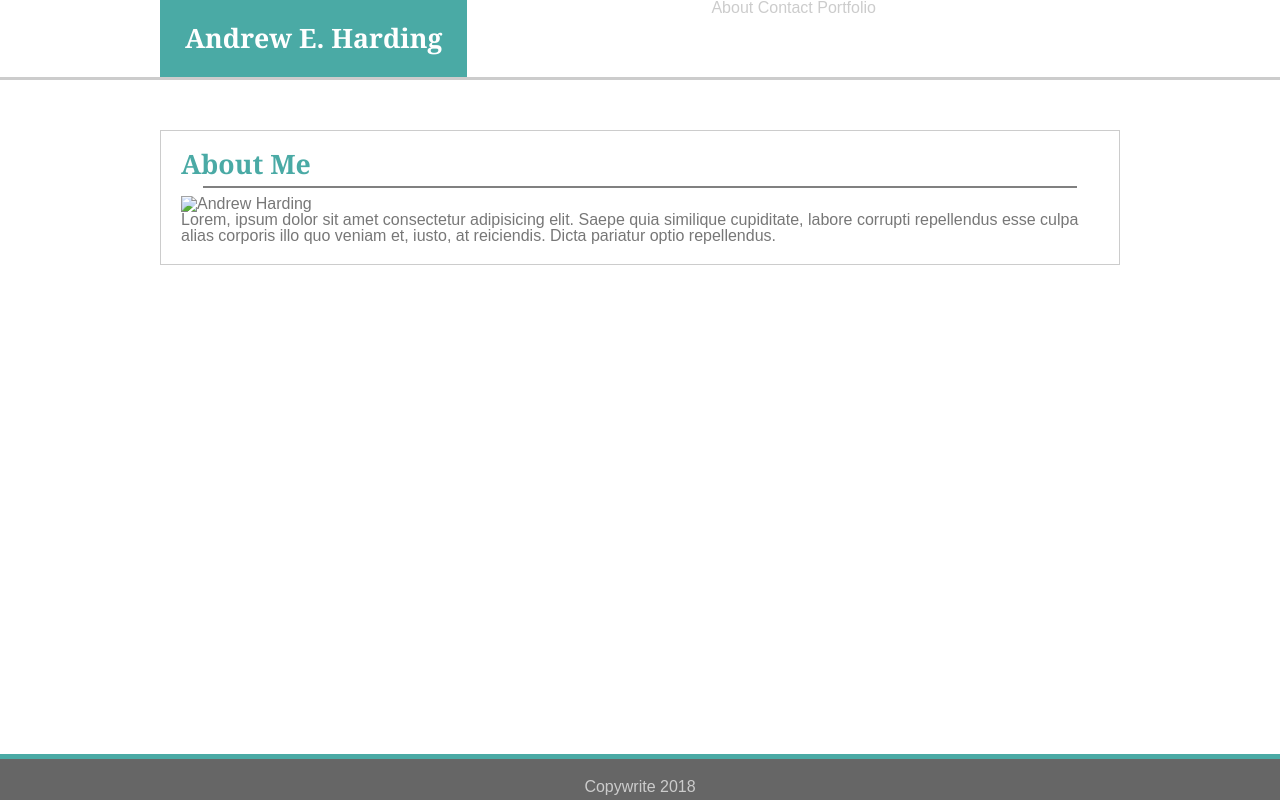
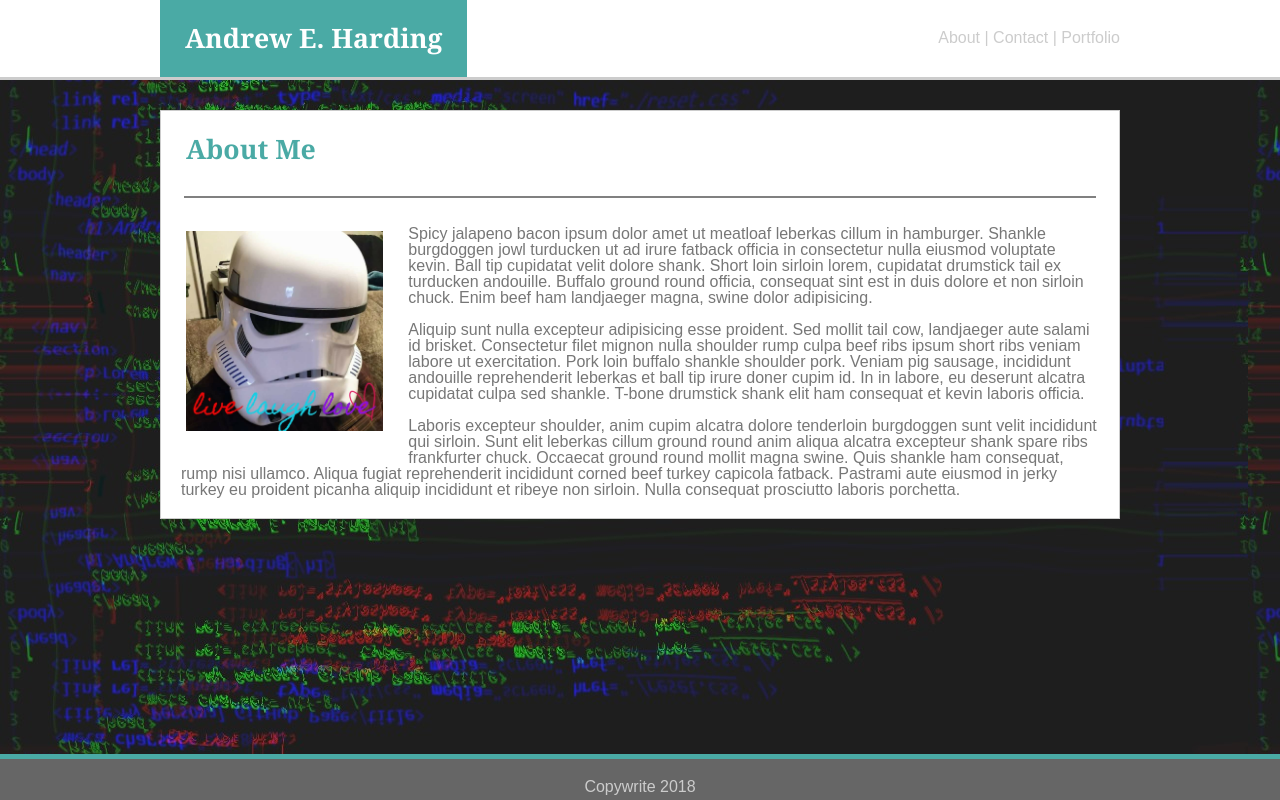
Before and after one commit to AndrewEHarding/Basic-Portfolio, a plain HTML site: page index.html in a window 1280 px wide. Drawn offline with Linux system fonts and the light colour scheme.

Commit message:
<COMMENT>

```diff
--- a/assets/css/styles.css
+++ b/assets/css/styles.css
@@ -4,6 +4,8 @@ body {
     width: 960px;
     margin: auto;
     color: #777777;
+    background-image: url(../images/frontpagebackground.jpg)
+    /* font-size: 16pt; */
 
 }
 
@@ -30,7 +32,7 @@ h1 {
     font-family: Georgia, 'Times New Roman', Times, serif;
     background-color: #4aaaa5;
     color: #ffffff;
-    padding: 25px;
+    /* padding: 25px; */
     float: left;
 
 }
@@ -44,6 +46,7 @@ h2 {
 h1, h2 {
     font-weight: bold;
     font-size: 20pt;
+    padding: 25px;
 
 }
 
@@ -68,10 +71,22 @@ hr {
 
 }
 
+nav {
+    float: right;
+    margin-top: 30px;
+
+}
+
 .content {
-    margin-top: 130px;
+    margin-top: 110px;
     border: solid #cccccc;
     border-width: 1.5px;
+    background-color: #ffffff;
+    /* padding: 20px; */
+
+}
+
+p {
     padding: 20px;
 
 }
--- a/index.html
+++ b/index.html
@@ -13,7 +13,9 @@
                 <nav>
                     <ul id="nav-links">
                         <li><a href="./index.html">About</a></li>
+                        <li>|</li>
                         <li><a href="./contact.html">Contact</a></li>
+                        <li>|</li>
                         <li><a href="./portfolio.html">Portfolio</a></li>
                     </ul>
                 </nav>
@@ -22,8 +24,14 @@
         <div class="content">
             <h2>About Me</h2>
             <hr noshade>
-            <img class="profilepic" src="./assets/images/profilepic.jpg" alt="Andrew Harding">
-            <p>Lorem, ipsum dolor sit amet consectetur adipisicing elit. Saepe quia similique cupiditate, labore corrupti repellendus esse culpa alias corporis illo quo veniam et, iusto, at reiciendis. Dicta pariatur optio repellendus.</p>
+            <img style="height: 200px; float: left; margin: 25px;" src="./assets/images/profilepic.jpg" alt="Andrew Harding">
+            <p>
+                Spicy jalapeno bacon ipsum dolor amet ut meatloaf leberkas cillum in hamburger. Shankle burgdoggen jowl turducken ut ad irure fatback officia in consectetur nulla eiusmod voluptate kevin. Ball tip cupidatat velit dolore shank. Short loin sirloin lorem, cupidatat drumstick tail ex turducken andouille. Buffalo ground round officia, consequat sint est in duis dolore et non sirloin chuck. Enim beef ham landjaeger magna, swine dolor adipisicing.<br><br>
+
+                Aliquip sunt nulla excepteur adipisicing esse proident. Sed mollit tail cow, landjaeger aute salami id brisket. Consectetur filet mignon nulla shoulder rump culpa beef ribs ipsum short ribs veniam labore ut exercitation. Pork loin buffalo shankle shoulder pork. Veniam pig sausage, incididunt andouille reprehenderit leberkas et ball tip irure doner cupim id. In in labore, eu deserunt alcatra cupidatat culpa sed shankle. T-bone drumstick shank elit ham consequat et kevin laboris officia.<br><br>
+
+                Laboris excepteur shoulder, anim cupim alcatra dolore tenderloin burgdoggen sunt velit incididunt qui sirloin. Sunt elit leberkas cillum ground round anim aliqua alcatra excepteur shank spare ribs frankfurter chuck. Occaecat ground round mollit magna swine. Quis shankle ham consequat, rump nisi ullamco. Aliqua fugiat reprehenderit incididunt corned beef turkey capicola fatback. Pastrami aute eiusmod in jerky turkey eu proident picanha aliquip incididunt et ribeye non sirloin. Nulla consequat prosciutto laboris porchetta.
+            </p>
         </div>
         <footer>
             Copywrite 2018
```
Also changed, not shown: contact.html (+2 -0 lines), portfolio.html (+2 -0 lines), assets/images/frontpagebackground.jpg (added), assets/images/profilepic.jpg (added).
